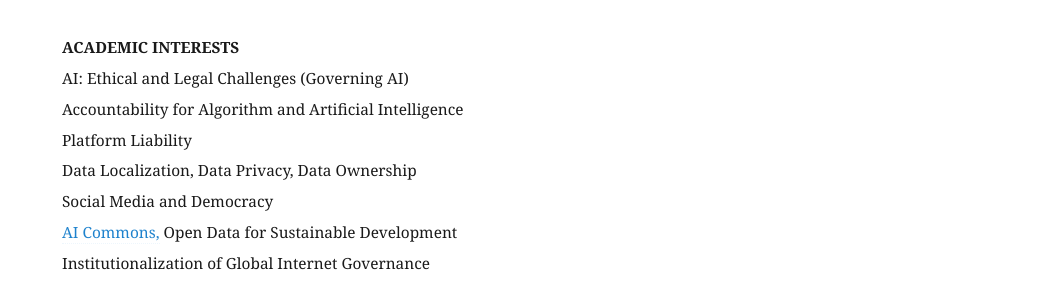
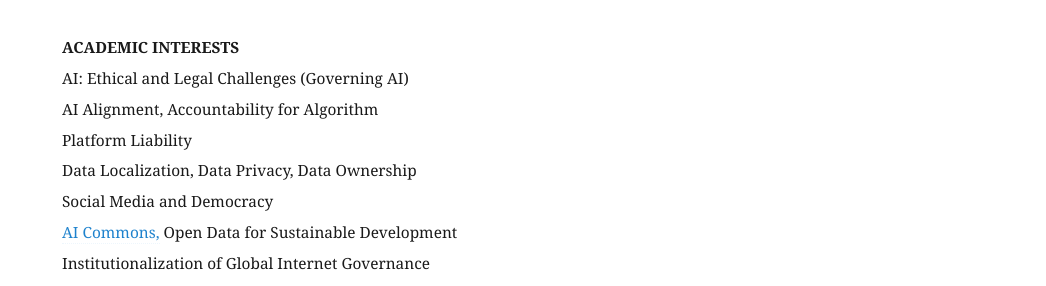
Before and after one commit to eunchangchoi/eunchangchoi.github.io, a Jekyll site: the page built from index.md, in a window 1280 px wide. Shown: the part 1748-2034 px from the top of the page, without its empty margins (38-1084 px from the left). Built offline with Jekyll 4.4.1, drawn with Linux system fonts in a browser that asks for light colours.

Commit message:
Update index.md

```diff
--- a/index.md
+++ b/index.md
@@ -36,7 +36,7 @@ I represent South Korea Internet Community at <a href= "http://www.intgovforum.o
     <br>
   <strong> ACADEMIC INTERESTS </strong> <br>
    AI: Ethical and Legal Challenges (Governing AI)<br>
-   Accountability for Algorithm and Artificial Intelligence <br>
+   AI Alignment, Accountability for Algorithm <br>
    Platform Liability <br>
    Data Localization, Data Privacy, Data Ownership <br>
    Social Media and Democracy <br>
```
